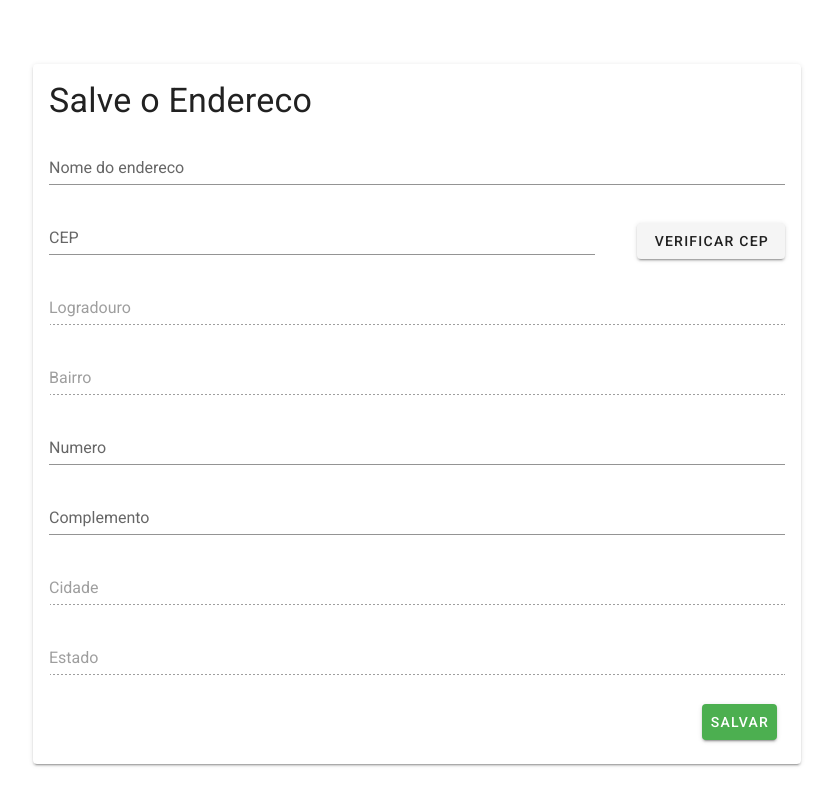
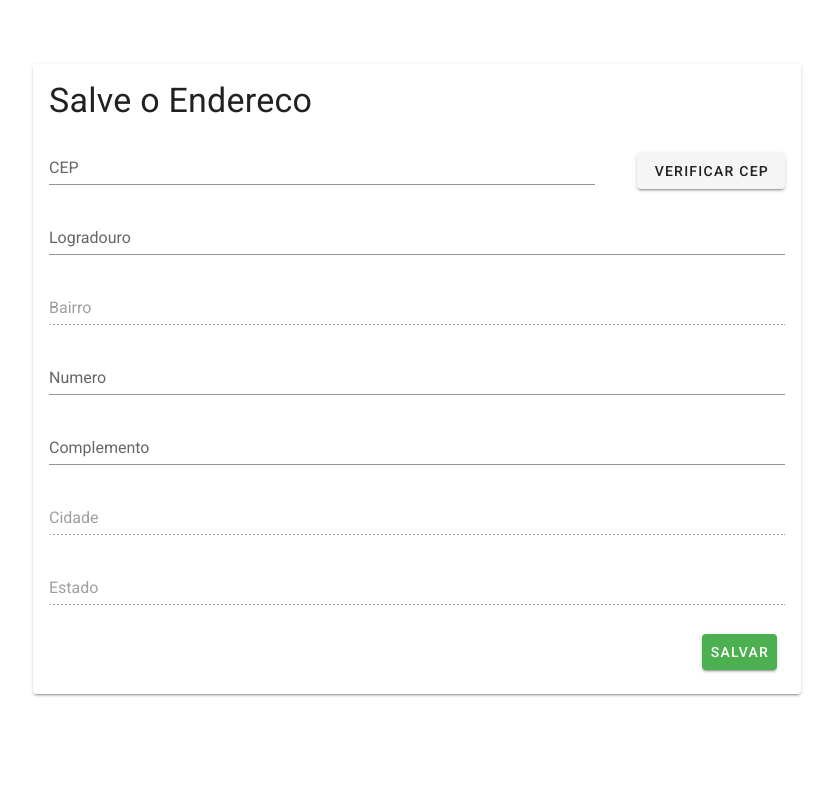
Before and after one commit to pkimuraa/desafio-frontend, a Nuxt app: page / in a window 1280 px wide. Shown: the whole page, without its empty margins (223-1056 px from the left). Built offline with nearby package versions, Linux system fonts and the light colour scheme.

Commit message:
Added form validations and warnings

```diff
--- a/components/SaveForm.vue
+++ b/components/SaveForm.vue
@@ -4,12 +4,8 @@
         <h1 class="display-1"> Salve o Endereco </h1>
       </v-card-title>
       <v-card-text>
-        <v-form>
-          <v-text-field
-          label="Nome do endereco"
-          name="adress-name"
-          value=""
-          />
+        <v-form
+        >
           <v-row
             class="align-bottom"
           >
@@ -21,6 +17,8 @@
               <v-text-field
               class=""
               v-model="cep"
+              :rules ="cepRules"
+              required
               v-mask="'##.###-###'"
               label="CEP"
               id="zipcode"
@@ -44,7 +42,6 @@
           <v-text-field
             v-model="address.logradouro"
             label="Logradouro"
-            :disabled="true"
           />
           <v-text-field
             v-model="address.bairro"
@@ -52,12 +49,13 @@
             :disabled="true"
           />
           <v-text-field
-            v-model="number"
+            v-model="address.numero"
             label="Numero"
-            required="true"
+            :rules="numberRules"
+            required
           />
           <v-text-field
-            v-model="complement"
+            v-model="address.complemento"
             label="Complemento"
           />
           <v-text-field
@@ -78,6 +76,7 @@
         >
           <v-btn
             color="success"
+            type="submit"
           >
           Salvar
           </v-btn>
@@ -96,10 +95,16 @@ export default {
   },
   data () {
     return {
+      saveData: [],
       cep: "",
       address: {},
-      number: "",
-      complement: ""
+      cepRules: [
+        v => !!v || 'Insira um CEP',
+        v => v.length >= 10  || 'Insira um CEP Valido',
+      ],
+      numberRules: [
+        v => !!v || 'Favor inserir o numero da residencia'
+      ]
     }
 
   },
@@ -114,17 +119,15 @@ export default {
         const res = await axios.get(
           `https://viacep.com.br/ws/${this.cep.replace(".","").replace("-","")}/json`
           );
-          this.address = (res.data)
-        console.log(res.data)
+        this.address = (res.data)
       } catch(err){
-
         console.log(err)
       }
     },
+
   },
   watch: {
 
   },
-
 }
 </script>
```
